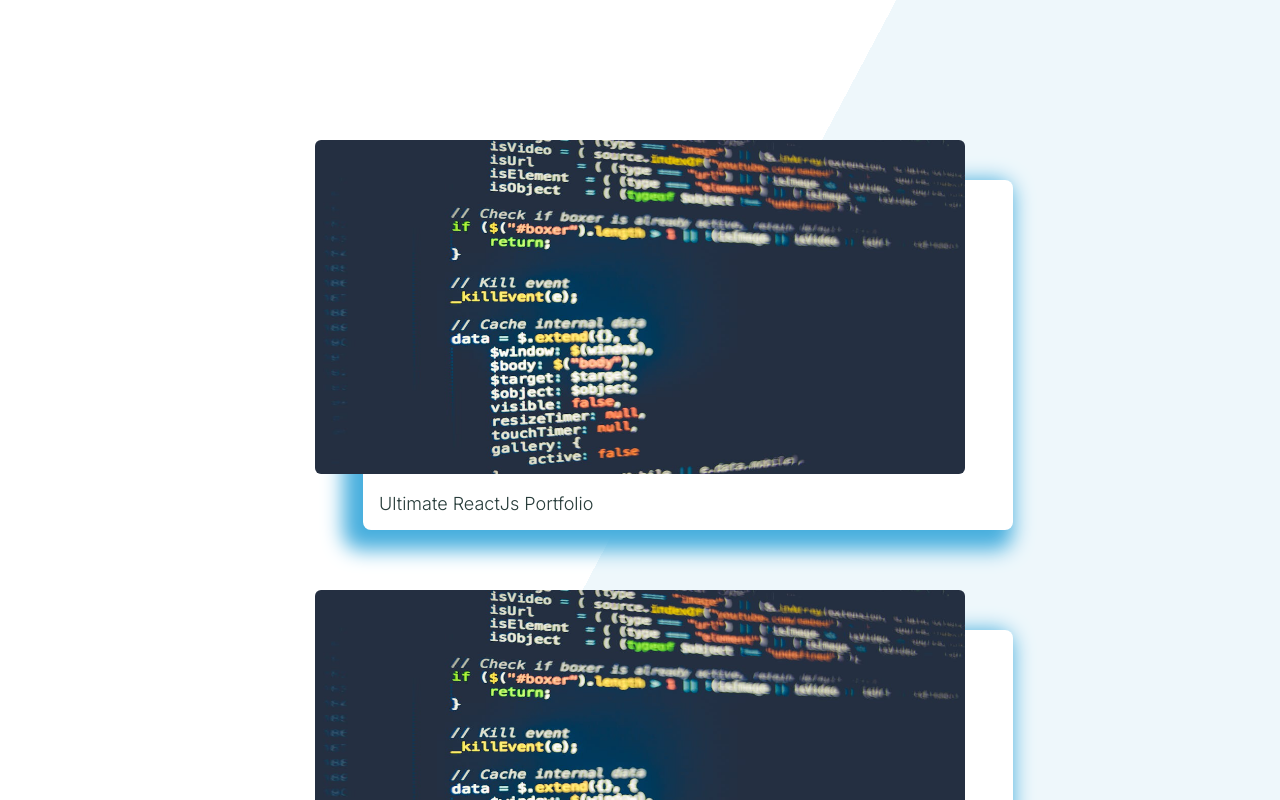
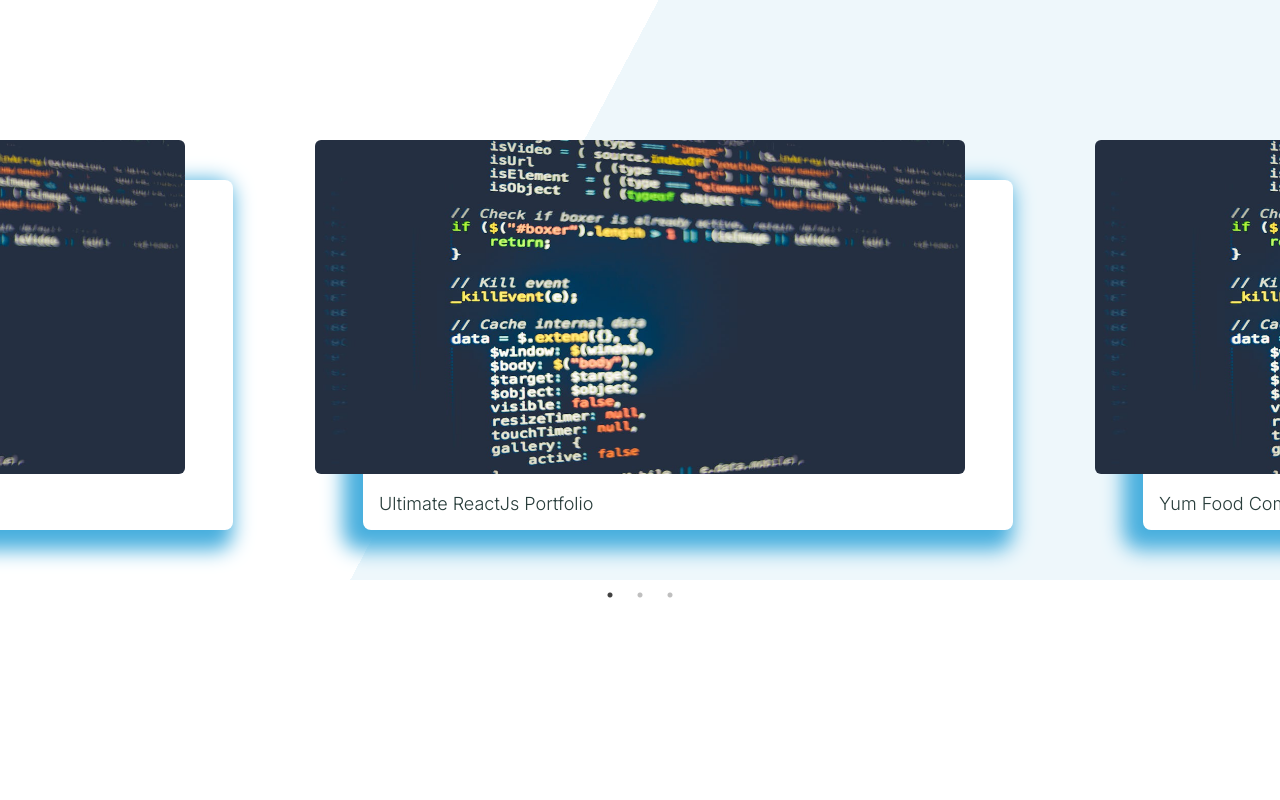
Before and after one commit to misiek869/portfolio, a Next.js app: page / in a window 1280 px wide. Shown: the part 1320-2120 px from the top of the page. After the commit the page ends 1925 px from the top, so only its background shows below. Built offline with nearby package versions, Linux system fonts and the light colour scheme.

Commit message:
add slick slider

```diff
--- a/src/app/components/SliderCard/MySlider.tsx
+++ b/src/app/components/SliderCard/MySlider.tsx
@@ -5,8 +5,152 @@ import 'slick-carousel/slick/slick.css'
 import 'slick-carousel/slick/slick-theme.css'
 
 const MySlider = () => {
+	var settings = {
+		infinite: true,
+		slidesToShow: 1,
+		slidesToScroll: 1,
+		speed: 500,
+		arrows: false,
+		centerMode: true,
+		centerPadding: '400px',
+		dots: true,
+		responsive: [
+			{
+				breakpoint: 1700,
+				settings: {
+					slidesToShow: 1,
+					slidesToScroll: 1,
+					infinite: true,
+					dots: true,
+					centerPadding: '400px',
+				},
+			},
+			{
+				breakpoint: 1550,
+				settings: {
+					slidesToShow: 1,
+					slidesToScroll: 1,
+					infinite: true,
+					dots: true,
+					centerPadding: '350px',
+				},
+			},
+			{
+				breakpoint: 1450,
+				settings: {
+					slidesToShow: 1,
+					slidesToScroll: 1,
+					infinite: true,
+					dots: true,
+					centerPadding: '300px',
+				},
+			},
+			{
+				breakpoint: 1400,
+				settings: {
+					slidesToShow: 1,
+					slidesToScroll: 1,
+					infinite: true,
+					dots: true,
+					centerPadding: '250px',
+				},
+			},
+			{
+				breakpoint: 1250,
+				settings: {
+					slidesToShow: 1,
+					slidesToScroll: 1,
+					infinite: true,
+					dots: true,
+					centerPadding: '200px',
+				},
+			},
+			{
+				breakpoint: 1150,
+				settings: {
+					slidesToShow: 1,
+					slidesToScroll: 1,
+					infinite: true,
+					dots: true,
+					centerPadding: '170px',
+				},
+			},
+			{
+				breakpoint: 1024,
+				settings: {
+					slidesToShow: 1,
+					slidesToScroll: 1,
+					infinite: true,
+					dots: true,
+					centerPadding: '230px',
+				},
+			},
+			{
+				breakpoint: 980,
+				settings: {
+					slidesToShow: 1,
+					slidesToScroll: 1,
+					infinite: true,
+					dots: true,
+					centerPadding: '200px',
+				},
+			},
+			{
+				breakpoint: 920,
+				settings: {
+					slidesToShow: 1,
+					slidesToScroll: 1,
+					infinite: true,
+					dots: true,
+					centerPadding: '170px',
+				},
+			},
+			{
+				breakpoint: 860,
+				settings: {
+					slidesToShow: 1,
+					slidesToScroll: 1,
+					infinite: true,
+					dots: true,
+					centerPadding: '130px',
+				},
+			},
+			{
+				breakpoint: 780,
+				settings: {
+					slidesToShow: 1,
+					slidesToScroll: 1,
+					infinite: true,
+					dots: true,
+					centerPadding: '100px',
+				},
+			},
+			{
+				breakpoint: 765,
+				settings: {
+					slidesToShow: 1,
+					slidesToScroll: 1,
+					infinite: true,
+					dots: true,
+					centerPadding: '170px',
+				},
+			},
+			{
+				breakpoint: 640,
+				settings: {
+					slidesToShow: 1,
+					slidesToScroll: 1,
+					infinite: true,
+					dots: false,
+					centerMode: false,
+					centerPadding: '0',
+				},
+			},
+		],
+	}
+
 	return (
-		<div>
+		<Slider {...settings}>
 			{DataArray.map((item, index) => {
 				return (
 					<div className='my-slider' key={index}>
@@ -14,7 +158,7 @@ const MySlider = () => {
 					</div>
 				)
 			})}
-		</div>
+		</Slider>
 	)
 }
 
```
